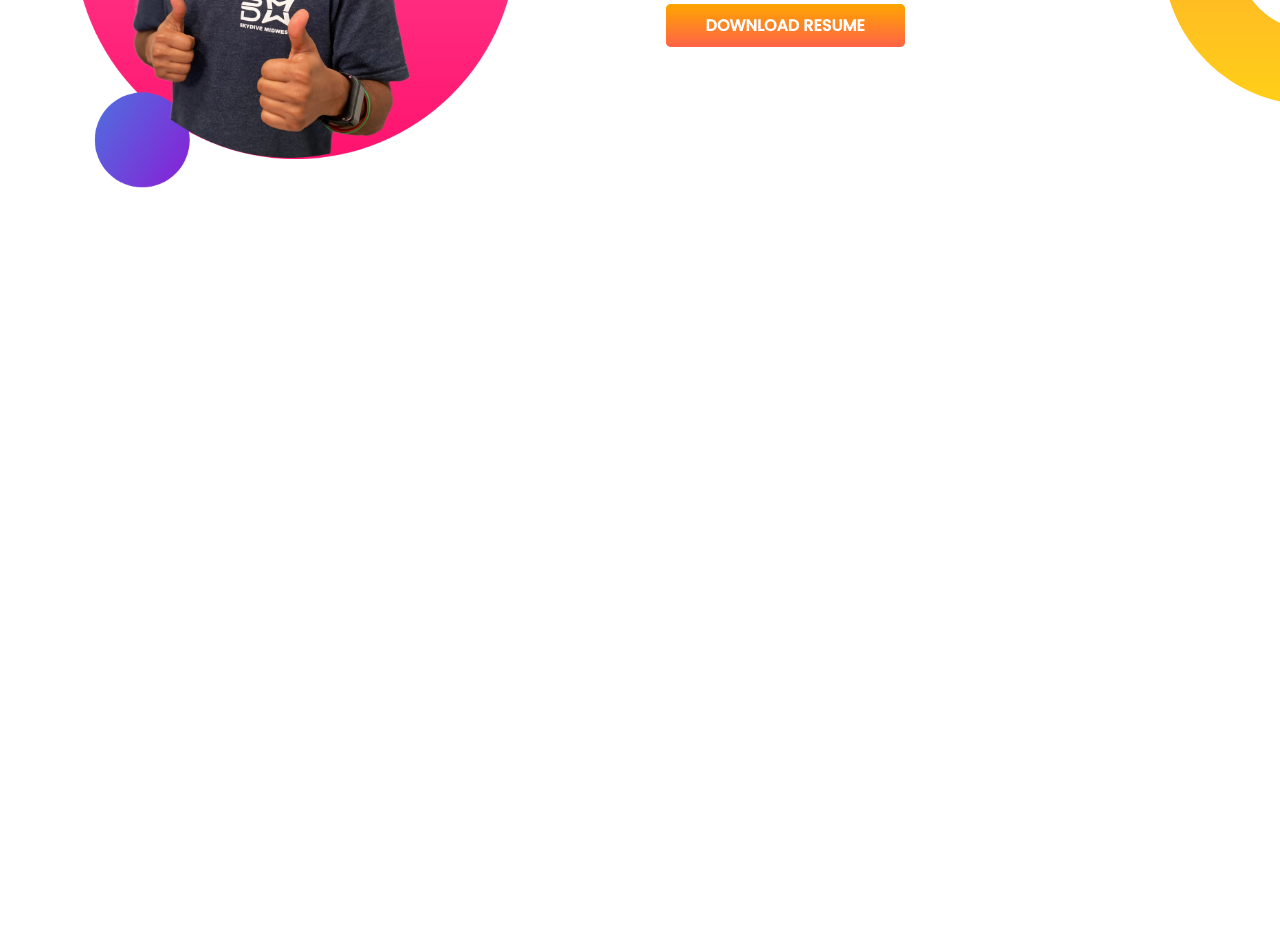
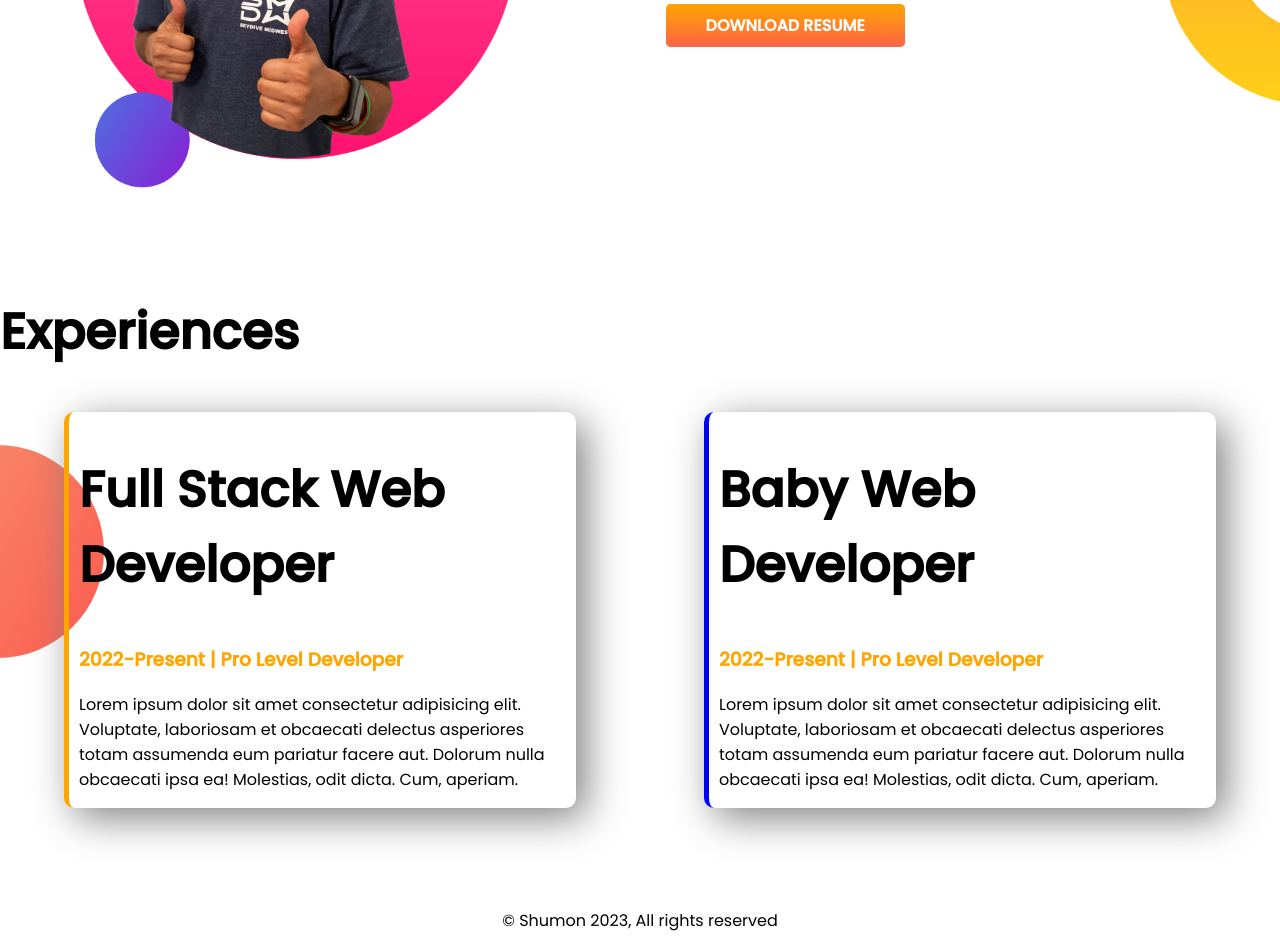
Before and after one commit to shumonira/dev-portfolio, a plain HTML site: page index.html in a window 1280 px wide. Shown: the part 879-1828 px from the top of the page. Before the commit the page ends 1174 px from the top, so only its background shows below. Drawn offline with Linux system fonts and the light colour scheme.

Commit message:
completed

```diff
--- a/index.html
+++ b/index.html
@@ -14,7 +14,7 @@
 </head>
 
 <body>
-    <section class="top-banner">
+    <section class="top-banner flexible-container">
         <div class="half-width">
             <h1>Welcome To</h1>
             <h1><span class="orange-color">Shumon's </span>World!!!</h1>
@@ -33,7 +33,7 @@
             <img src="/images/j_pic.png" alt="">
         </div>
     </section>
-    <section class="dream-big">
+    <section class="dream-big flexible-container">
         <div class="half-width">
             <img src="/images/jhankar2.png" alt="">
         </div>
@@ -46,6 +46,27 @@
             <a class="linked-button" target="_blank" href="https://www.google.com/">DOWNLOAD RESUME</a>
         </div>
     </section>
+    <section class="experience-area">
+        <h1>Experiences</h1>
+        <div class="flexible-container">
+            <div id="full-stack" class="experience-item">
+                <h1>Full Stack Web Developer</h1>
+                <h3 class="orange-color">2022-Present | Pro Level Developer</h3>
+                <p>Lorem ipsum dolor sit amet consectetur adipisicing elit. Voluptate, laboriosam et obcaecati delectus
+                    asperiores totam assumenda eum pariatur facere aut. Dolorum nulla obcaecati ipsa ea! Molestias, odit
+                    dicta. Cum, aperiam.</p>
+            </div>
+            <div id="baby-dev" class="experience-item">
+                <h1>Baby Web Developer</h1>
+                <h3 class="orange-color">2022-Present | Pro Level Developer</h3>
+                <p>Lorem ipsum dolor sit amet consectetur adipisicing elit. Voluptate, laboriosam et obcaecati delectus
+                    asperiores totam assumenda eum pariatur facere aut. Dolorum nulla obcaecati ipsa ea! Molestias, odit
+                    dicta. Cum, aperiam.</p>
+            </div>
+        </div>
+    </section>
 </body>
-
+<footer>
+    <p>&copy; Shumon 2023, All rights reserved</p>
+</footer>
 </html>
--- a/style.css
+++ b/style.css
@@ -8,7 +8,7 @@ h1 {
 .orange-color {
   color: orange;
 }
-section {
+.flexible-container {
   display: flex;
   margin-bottom: 100px;
 }
@@ -38,3 +38,29 @@ section {
   background-image: url(images/top-banner.png);
   background-repeat: no-repeat;
 }
+.experience-item{
+  width: 40%;
+  margin-left: 5%;
+  margin-right: 5%;
+  padding-left: 10px;
+  box-shadow:10px 10px 40px grey;
+  border-radius: 10px;
+
+}
+
+.experience-area{
+  background-image: url(/images/exp-bg.png);
+  background-repeat: no-repeat;
+  background-position: left;
+}
+
+#full-stack{
+  border-left: 5px solid orange;
+}
+
+#baby-dev{
+  border-left: 5px solid blue;
+}
+footer p{
+  text-align: center;
+}
```
